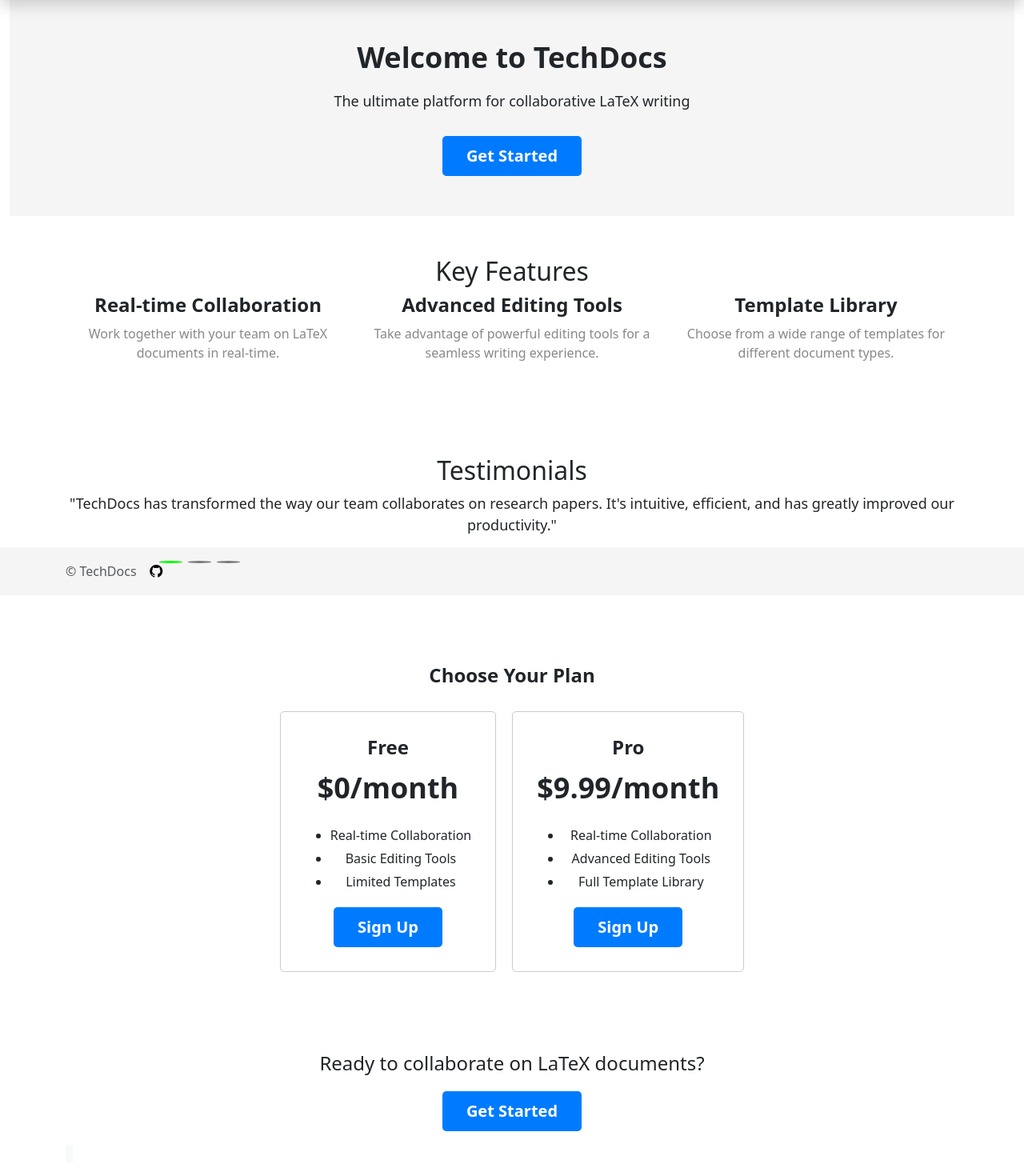
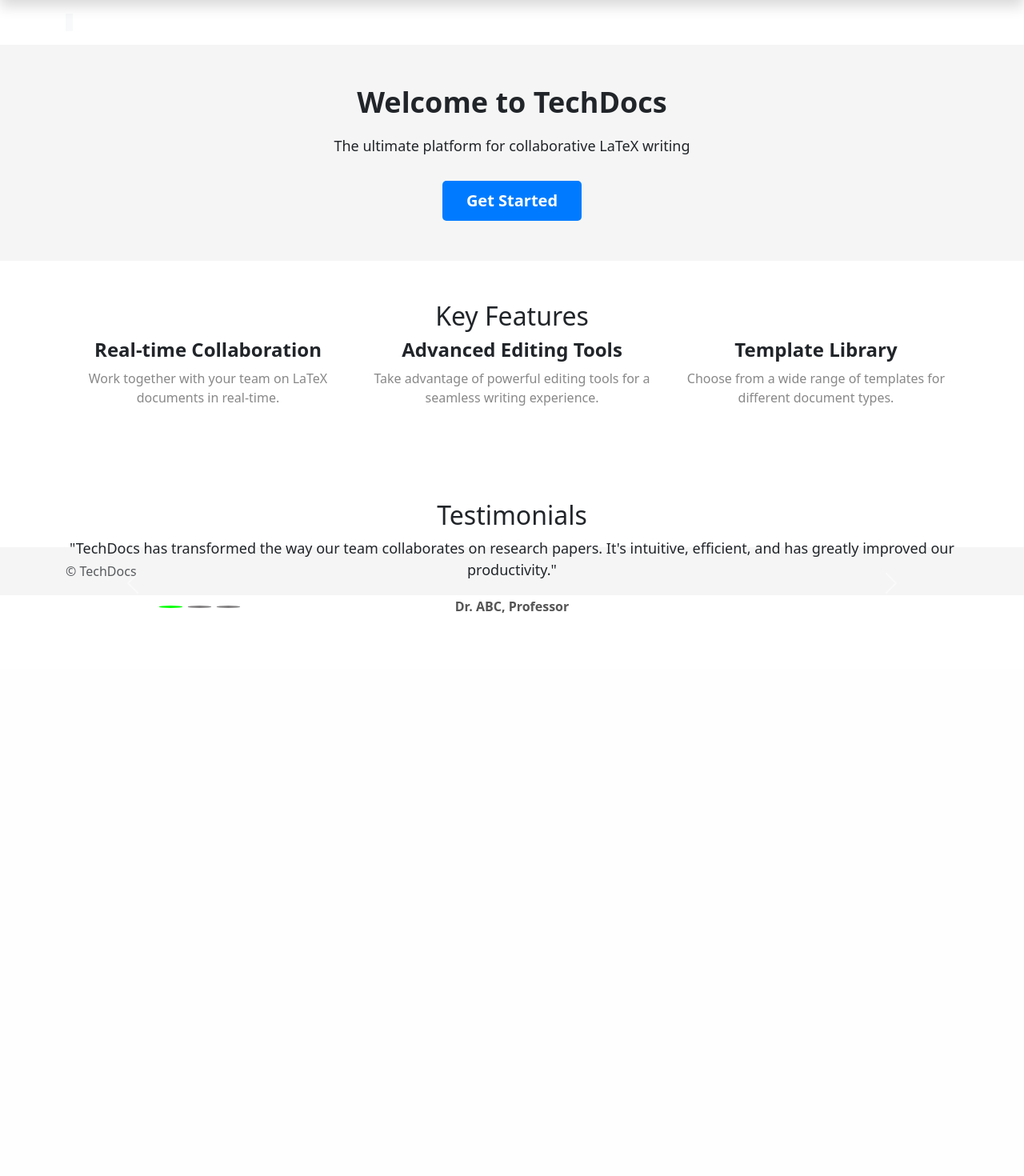
Before and after one commit to YogeshBarai/GL-techDocs2.0, a Flask app: page / in a window 1280 px wide. Shown: the part 56-1526 px from the top of the page at 80% size. After the commit the page ends 822 px from the top, so only its background shows below. Run offline with Flask 3, Linux system fonts and the light colour scheme; some libraries are stand-ins or nearby versions.

Commit message:
few navigation fixes

```diff
--- a/frontend/app/templates/home-page/home.html
+++ b/frontend/app/templates/home-page/home.html
@@ -16,9 +16,9 @@
 
 <div class="p-3 p-md-5 m-md-3 text-center bg-light">
     <div class="row">
-        <div class="col-md-3 p-lg-5 mx-auto my-5 mt-3" style="background-image:url({{url_for('static',filename="images/h2.png")}});height:400px;background-size:400px;background-repeat:no-repeat;">
+        <!-- <div class="col-md-3 p-lg-5 mx-auto my-5 mt-3" style="background-image:url({{url_for('static',filename="images2.png")}});height:400px;background-size:400px;background-repeat:no-repeat;">
 
-        </div>
+        </div> -->
         <div class="col-md-5 p-lg-5 mx-auto my-5 mt-3">
             <h1 class="display-4 fw-normal">TechDocs</h1>
             <p class="lead fw-normal">It is a dockerized, mobile-ready, offline-storage compatible, JS-powered Latex editor. </p>
--- a/frontend/app/templates/home-page/home2.html
+++ b/frontend/app/templates/home-page/home2.html
@@ -1,4 +1,8 @@
-{% extends "marketing-layout.html" %}
+{% if isAuthenticated %}
+  {% include 'dashboard-layout.html' %}
+{% else %}
+  {% include 'marketing-layout.html' %}
+{% endif %}
 
 {% block pageCss %}
 <link rel="stylesheet" href="{{ url_for('static', filename='css/home2.css') }}">
@@ -75,42 +79,47 @@
   </div>
 </section>
 
-
-
-<section id="pricing-section" class="pricing-section">
+<!-- <section id="pricing-section" class="pricing-section">
   <div class="container">
     <h2 class="pricing-title">Choose Your Plan</h2>
     <div class="pricing-plans">
       <div class="pricing-plan">
-        <h3 class="plan-name">Free</h3>
-        <p class="plan-price">$0/month</p>
+        <h3 class="plan-name">Standard</h3>
+        <p>Free Plan</p>
+        <p class="plan-price"><span class="rupee">&#8377</span>0/month</p>
         <ul class="plan-features">
           <li class="plan-feature">Real-time Collaboration</li>
           <li class="plan-feature">Basic Editing Tools</li>
           <li class="plan-feature">Limited Templates</li>
+          <li class="plan-feature">Convert to PDF</li>
+          <li class="plan-feature">Grammar check</li>
+          <li class="plan-feature">Plagiarism Score</li>
         </ul>
         <a href="{{ url_for('registration') }}" class="cta-button">Sign Up</a>
       </div>
       <div class="pricing-plan">
-        <h3 class="plan-name">Pro</h3>
-        <p class="plan-price">$9.99/month</p>
+        <h3 class="plan-name">Premium</h3>
+        <p>Get More Features</p>
+        <p class="plan-price"><span class="rupee">&#8377</span>199/month</p>
         <ul class="plan-features">
-          <li class="plan-feature">Real-time Collaboration</li>
+          <li class="plan-feature">Everything in Standard Plan +</li>
           <li class="plan-feature">Advanced Editing Tools</li>
           <li class="plan-feature">Full Template Library</li>
+          <li class="plan-feature">Digital Signatures</li>
+          <li class="plan-feature">Advanced Plagiarism Check</li>
         </ul>
         <a href="{{ url_for('registration') }}" class="cta-button">Sign Up</a>
       </div>
     </div>
   </div>
-</section>
+</section> -->
 
-<section class="cta-section">
+<!-- <section class="cta-section">
   <div class="container">
     <h2 class="cta-message">Ready to collaborate on LaTeX documents?</h2>
     <a href="{{ url_for('registration') }}" class="cta-button">Get Started</a>
   </div>
-</section>
+</section> -->
 
 {% endblock %}
 
--- a/frontend/app/templates/marketing-layout.html
+++ b/frontend/app/templates/marketing-layout.html
@@ -22,8 +22,6 @@
   <div class="container">
     <div class="grid">
       <span class="text-muted">&copy; TechDocs</span> &nbsp;&nbsp;
-      <a target="_blank" style="color: black;" href="https://github.com/prernawaghray/GL-TechDocs/tree/front_end"><i
-          class="bi bi-github"></i></a>
     </div>
 
   </div>
--- a/frontend/app/templates/nav-bar.html
+++ b/frontend/app/templates/nav-bar.html
@@ -32,9 +32,9 @@
                                 <li><a class="dropdown-item" href="{{url_for('publisher')}}">For Publishers</a></li>
                             </ul>
                         </li>
-                        <li class="nav-item"><a class="nav-link px-2 link-dark" href="#pricing-section">Subscription Plans</a>
+                        <li class="nav-item"><a class="nav-link px-2 link-dark" href="{{url_for('plans')}}">Subscription Plans</a>
                         </li>
-                        <li class="nav-item"><a href="" onclick="window.location.href='{{url_for('faq')}}'" class="nav-link px-2 link-dark">Help</a></li>
+                        <li class="nav-item"><a href="{{url_for('faq')}}" class="nav-link px-2 link-dark">Help</a></li>
                         {% if session['user'] %}
                             <li class="nav-item dropdown">
                                 <a class="nav-link dropdown-toggle" href="#" role="button" data-bs-toggle="dropdown" aria-expanded="false">
```
